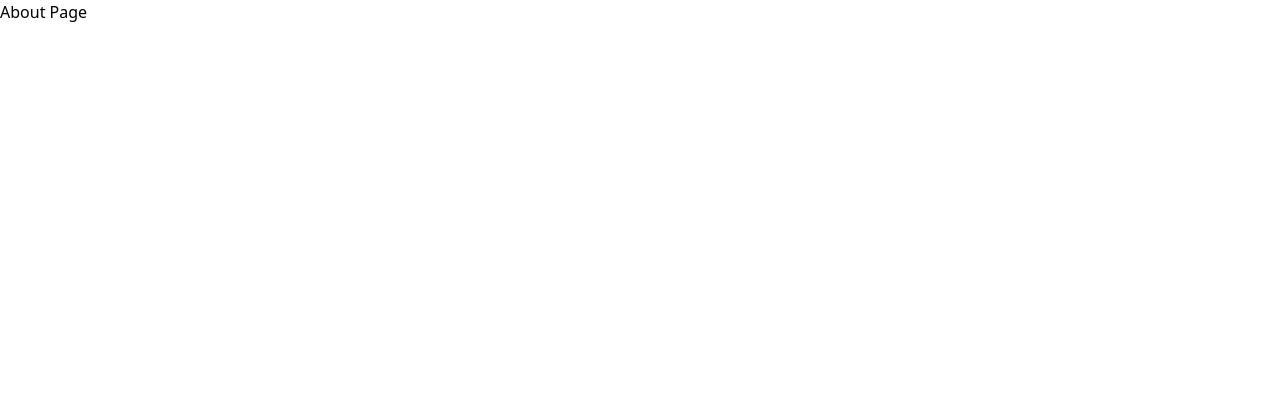
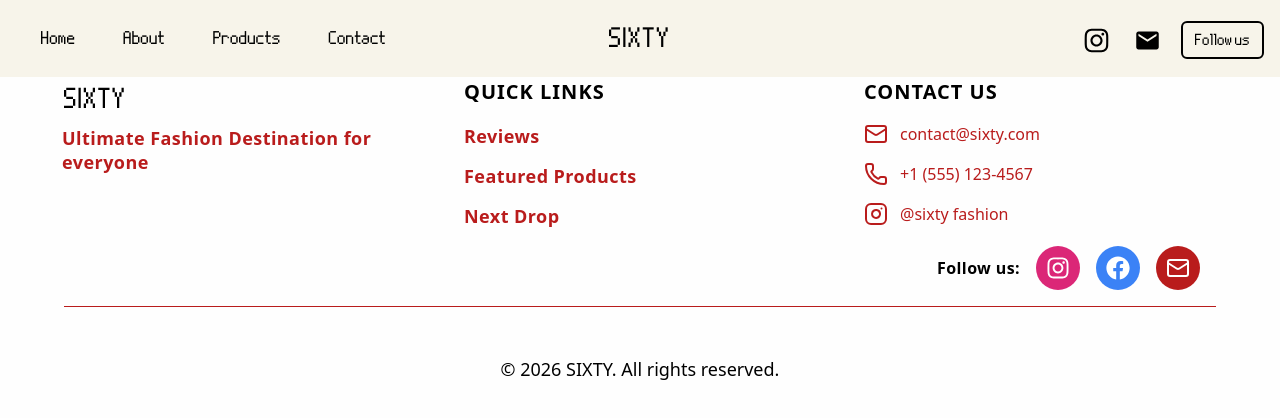
Before and after one commit to Kalyan-pallati/sixty, a React (Vite) app in the folder frontend/: page /about in a window 1280 px wide. Shown: the top 418 px of the page. Built offline with nearby package versions, Linux system fonts and the light colour scheme.

Commit message:
Added routing

```diff
--- a/frontend/src/App.tsx
+++ b/frontend/src/App.tsx
@@ -1,6 +1,7 @@
 import './App.css'
 import { BrowserRouter as Router, Routes, Route } from 'react-router-dom';
 import Landing from './pages/Landing';
+import About from './pages/About';
 function App() {
 
   return (
@@ -8,7 +9,7 @@
       <Router>
         <Routes>
           <Route path="/" element={<Landing />} />
-          <Route path="/about" element={<h1>About Page</h1>} />
+          <Route path="/about" element={<About />} />
           <Route path="/contact" element={<h1>Contact Page</h1>} />
         </Routes>
       </Router>
--- a/frontend/src/components/Landing/Featured.tsx
+++ b/frontend/src/components/Landing/Featured.tsx
@@ -27,9 +27,10 @@
                 Check out the products that are curated just for you!
 
             </motion.p>
-            <div className=" grid grid-cols-1 md:grid-cols-2 lg:grid-cols-4 gap-8 p-8 border border-black rounded-2xl mt-8 bg-red-700">
+            <div className="grid grid-cols-1 md:grid-cols-2 lg:grid-cols-4 gap-8 p-8 border border-black rounded-2xl mt-8 bg-red-700">
                 {data.map(product => (
-                    <div key={product.id} >
+                    <div title={product.name}
+                        key={product.id} >
                         <motion.div className="p-2 "
                         initial={{opacity: 0, y: 20}}
                         whileInView={{opacity: 1, y: 0}}
--- a/frontend/src/components/NavBar.tsx
+++ b/frontend/src/components/NavBar.tsx
@@ -2,6 +2,7 @@
 import { MdEmail } from "react-icons/md";
 import { FiMenu, FiX } from 'react-icons/fi';
 import { useEffect, useState } from 'react';
+import { Link } from 'react-router-dom';
 
 export default function NavBar() {
     const [menuOpen, setMenuOpen] = useState(false);
@@ -20,10 +21,18 @@
             <div className="max-w-screen-xl mx-auto px-4 flex items-center">
                 <div className="hidden md:flex flex-1">
                     <ul className="flex gap-4 border border-transparent px-2 rounded-3xl">
-                        <li className={desktopnavbarstyling} style={{fontSize: '23px'}}>Home</li>
-                        <li className={desktopnavbarstyling} style={{fontSize: '23px'}}>About</li>
-                        <li className={desktopnavbarstyling} style={{fontSize: '23px'}}>Products</li>
-                        <li className={desktopnavbarstyling} style={{fontSize: '23px'}}>Contact</li>
+                        <li className={desktopnavbarstyling} style={{fontSize: '23px'}}>
+                            <Link to="/">Home</Link>
+                        </li>
+                        <li className={desktopnavbarstyling} style={{fontSize: '23px'}}>
+                            <Link to="/about">About</Link>
+                        </li>
+                        <li className={desktopnavbarstyling} style={{fontSize: '23px'}}>
+                            <Link to="/products">Products</Link>
+                        </li>
+                        <li className={desktopnavbarstyling} style={{fontSize: '23px'}}>
+                            <Link to="/contact">Contact</Link>
+                        </li>
                     </ul>
                 </div>
                 <div>
--- /dev/null
+++ b/frontend/src/pages/About.tsx
@@ -0,0 +1,10 @@
+import Footer from "../components/Footer"
+import NavBar from "../components/NavBar"
+export default function About() {
+    return (
+        <div>
+            <NavBar />
+            <Footer />
+        </div>
+    )
+}
```
